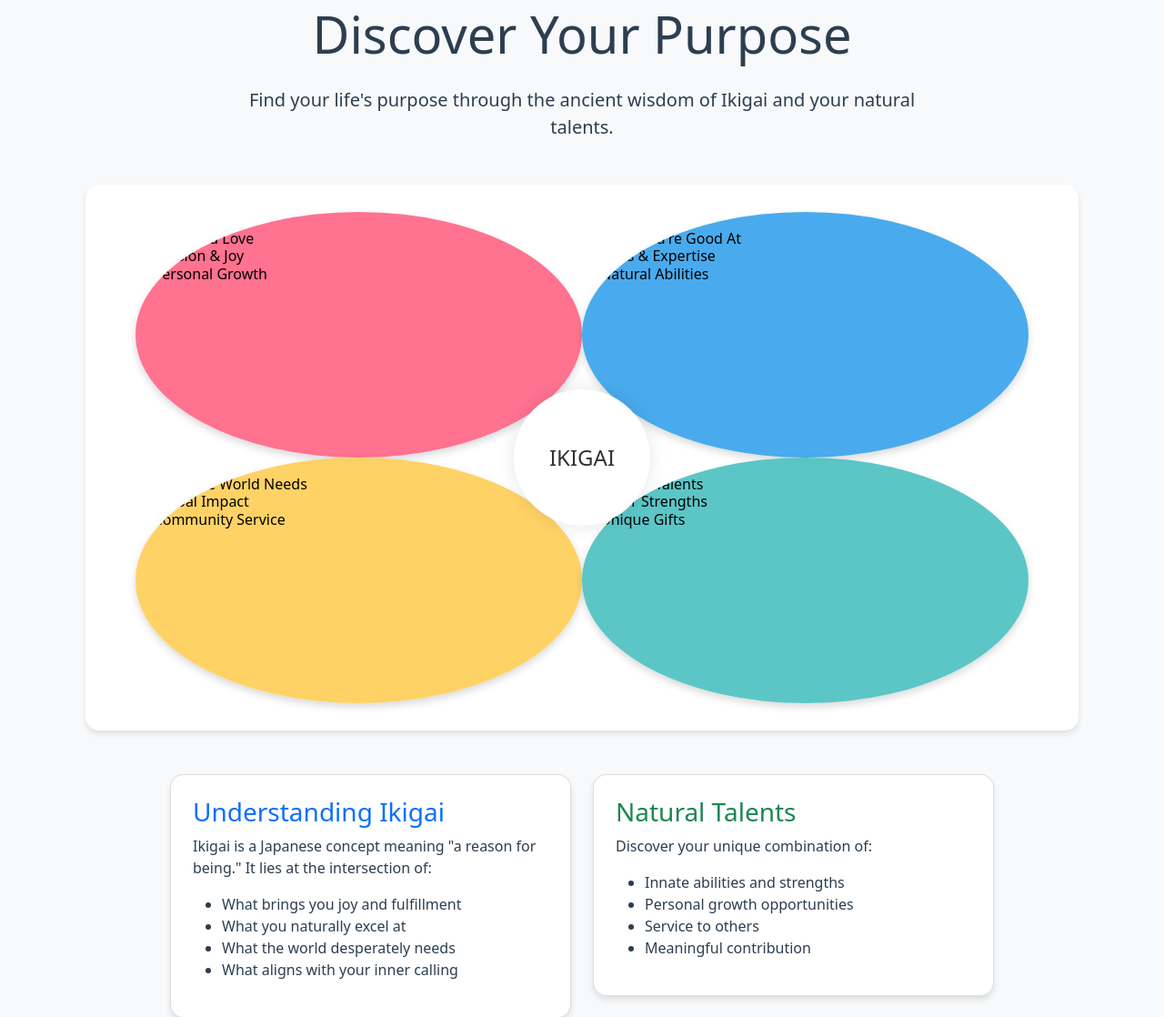
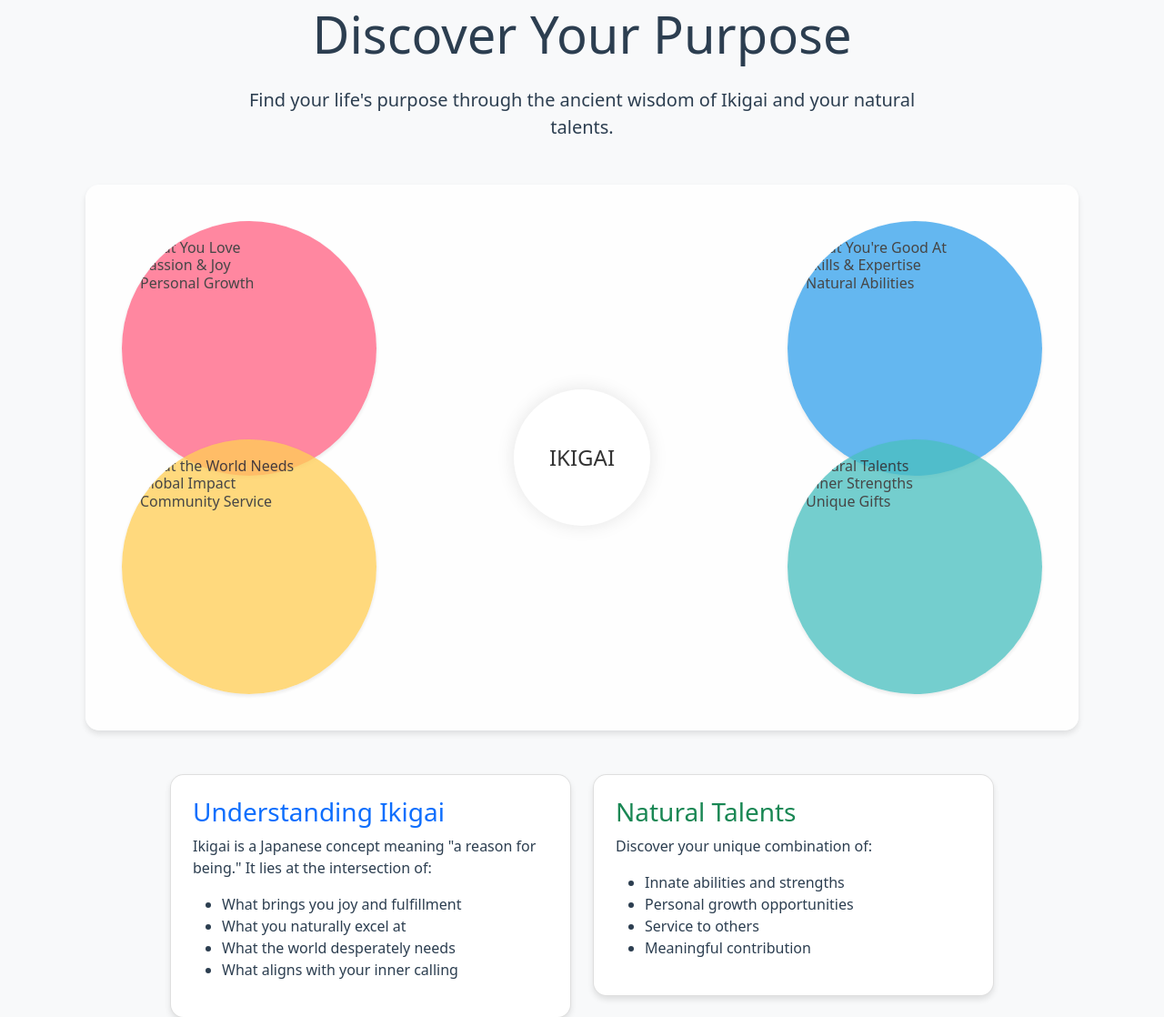
Before and after one commit to drntamm/PurposeFinder, a Flask app: page / in a window 1280 px wide. Shown: the part 100-1218 px from the top of the page at 91% size. Run offline with Flask 3, Linux system fonts and the light colour scheme.

Commit message:
Fix: Restore Venn diagram to previous beautiful state
- Restore fixed dimensions (280px x 280px)
- Fix circle positioning with pixel values
- Improve opacity and shadow effects
- Restore original text styling

```diff
--- a/static/css/venn.css
+++ b/static/css/venn.css
@@ -3,7 +3,7 @@
     width: 100%;
     height: 600px;
     margin: 2rem auto;
-    background: #ffffff;
+    background: rgba(255, 255, 255, 0.9);
     border-radius: 15px;
     padding: 20px;
     box-shadow: 0 4px 6px rgba(0, 0, 0, 0.1);
@@ -11,15 +11,16 @@
 
 .venn-circle {
     position: absolute;
-    width: 45%;
-    height: 45%;
+    width: 280px;
+    height: 280px;
     border-radius: 50%;
     padding: 20px;
-    color: #000;
+    color: #333;
     font-weight: 500;
+    opacity: 0.9;
     transition: all 0.3s ease;
     overflow: auto;
-    box-shadow: 0 4px 8px rgba(0, 0, 0, 0.15);
+    box-shadow: 0 2px 4px rgba(0, 0, 0, 0.1);
 }
 
 .venn-circle::-webkit-scrollbar {
@@ -27,7 +28,7 @@
 }
 
 .venn-circle::-webkit-scrollbar-track {
-    background: rgba(255, 255, 255, 0.1);
+    background: rgba(255, 255, 255, 0.2);
 }
 
 .venn-circle::-webkit-scrollbar-thumb {
@@ -36,18 +37,17 @@
 }
 
 .venn-circle:hover {
+    opacity: 1;
     transform: scale(1.05);
     z-index: 10;
-    box-shadow: 0 8px 16px rgba(0, 0, 0, 0.2);
 }
 
 .venn-circle h3 {
     font-size: 1.1rem;
-    margin-bottom: 15px;
+    margin-bottom: 10px;
     color: #000;
     text-align: center;
-    font-weight: bold;
-    text-shadow: 1px 1px 2px rgba(255, 255, 255, 0.8);
+    text-shadow: 1px 1px 1px rgba(255, 255, 255, 0.8);
 }
 
 .venn-circle ul {
@@ -58,35 +58,34 @@
 }
 
 .venn-circle ul li {
-    background: rgba(255, 255, 255, 0.9);
-    margin-bottom: 8px;
-    padding: 6px 10px;
     border-radius: 4px;
-    box-shadow: 0 1px 3px rgba(0, 0, 0, 0.1);
+    margin-bottom: 5px;
+    padding: 3px 6px;
+    background: rgba(255, 255, 255, 0.2);
 }
 
 .love {
-    background: rgba(255, 99, 132, 0.9);
-    top: 5%;
-    left: 5%;
+    background: rgba(255, 99, 132, 0.85);
+    top: 40px;
+    left: 40px;
 }
 
 .good-at {
-    background: rgba(54, 162, 235, 0.9);
-    top: 5%;
-    right: 5%;
+    background: rgba(54, 162, 235, 0.85);
+    top: 40px;
+    right: 40px;
 }
 
 .world-needs {
-    background: rgba(255, 206, 86, 0.9);
-    bottom: 5%;
-    left: 5%;
+    background: rgba(255, 206, 86, 0.85);
+    bottom: 40px;
+    left: 40px;
 }
 
 .natural-talents {
-    background: rgba(75, 192, 192, 0.9);
-    bottom: 5%;
-    right: 5%;
+    background: rgba(75, 192, 192, 0.85);
+    bottom: 40px;
+    right: 40px;
 }
 
 .ikigai-center {
@@ -141,7 +140,7 @@
 @media (max-width: 768px) {
     .venn-container {
         height: auto;
-        padding: 15px;
+        padding: 10px;
     }
 
     .venn-circle {
@@ -150,13 +149,9 @@
         height: auto;
         min-height: 200px;
         margin-bottom: 20px;
-        top: auto !important;
-        left: auto !important;
-        right: auto !important;
-        bottom: auto !important;
-    }
-
-    .venn-circle ul li {
-        font-size: 0.85rem;
+        top: auto;
+        left: auto;
+        right: auto;
+        bottom: auto;
     }
 }
```
